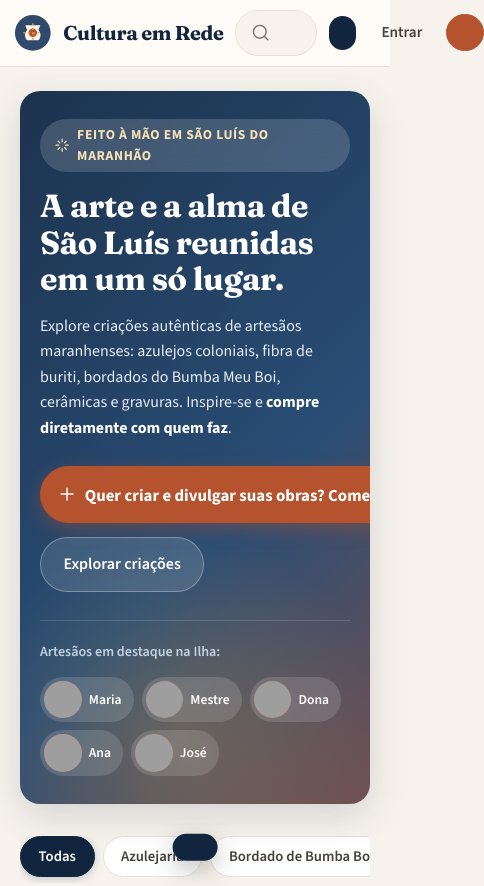
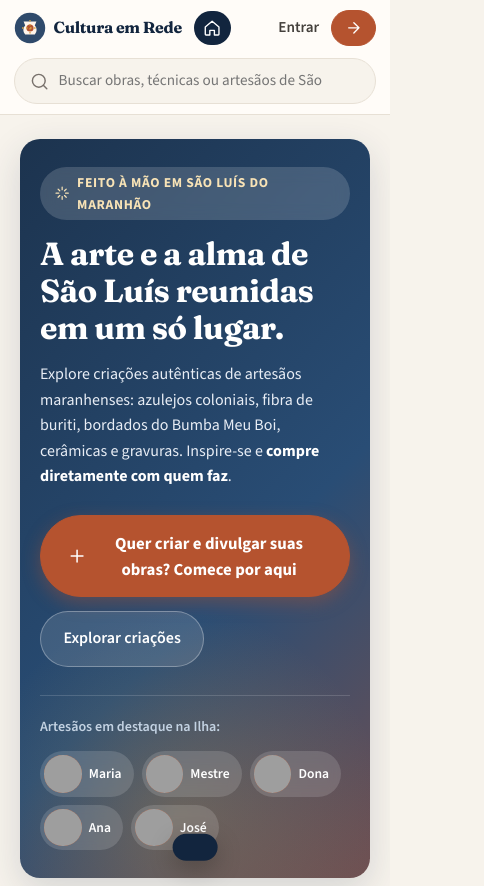
Before and after one commit to ArthurMoreira79/Acervo-Vivo, a plain HTML site: page index.html in a window 390 px wide. Shown: the top 886 px of the page, 484 px wide, since content can reach past the window. Drawn offline with nearby package versions, Linux system fonts and the light colour scheme; grey boxes are pictures that could not be loaded.

Commit message:
fix: corrige overflow horizontal no mobile (header e CTA do rodapé)

```diff
--- a/css/style.css
+++ b/css/style.css
@@ -872,7 +872,7 @@ button, input, textarea, select {
 .banner-icone .icone { width: 2.2rem; height: 2.2rem; }
 .banner-textos {
   flex: 1;
-  min-width: 260px;
+  min-width: min(260px, 100%);
 }
 .banner-textos h2 {
   font-size: 1.6rem;
@@ -885,7 +885,9 @@ button, input, textarea, select {
   max-width: 650px;
 }
 .banner-botao {
-  flex: none;
+  flex: 0 1 auto;
+  min-width: 0;
+  max-width: 100%;
 }
 .btn-cta-rodape {
   background: var(--anil-escuro);
@@ -1453,7 +1455,54 @@ button, input, textarea, select {
   opacity: 0; cursor: pointer;
   font-size: 0;
 }
-
+.btn-cta-principal,
+.btn-cta-rodape {
+  max-width: 100%;
+  white-space: normal;
+  text-align: center;
+  justify-content: center;
+}
+
+.btn-cta-principal span,
+.btn-cta-rodape span {
+  white-space: normal;
+  min-width: 0;
+}
+.btn.btn-cta-principal,
+.btn.btn-cta-rodape {
+  max-width: 100%;
+  white-space: normal;
+  text-align: center;
+}
+
+.btn.btn-cta-principal span,
+.btn.btn-cta-rodape span {
+  white-space: normal;
+  min-width: 0;
+}
+
+/* Header no mobile */
+@media (max-width: 640px) {
+  .topo-interno {
+    flex-wrap: wrap;        /* a busca desce para a 2ª linha */
+    gap: 0.5rem;
+  }
+  .marca { gap: 0.5rem; min-width: 0; }
+  .logo-icone { width: 2rem; height: 2rem; }
+  .marca-nome { font-size: 1rem; }
+
+  .nav a { padding: 0.5rem 0.6rem; }
+
+  .topo-acoes-visitante { gap: 0.25rem; }
+  .btn-login-nav { padding: 0.4rem 0.5rem; }
+  .btn-destaque-topo { padding: 0.5rem 0.8rem; }
+
+  .topo-busca {
+    order: 5;               /* vai para o fim */
+    flex: 1 1 100%;         /* ocupa a linha toda */
+    max-width: none;
+  }
+}
 .editor-avatar { display: flex; align-items: center; gap: 1.25rem; margin-bottom: 1.5rem; flex-wrap: wrap; }
 .editor-avatar .avatar { width: 5.5rem; height: 5.5rem; font-size: 1.8rem; }
 .editor-avatar .botoes { display: flex; gap: 0.5rem; flex-wrap: wrap; }
```
